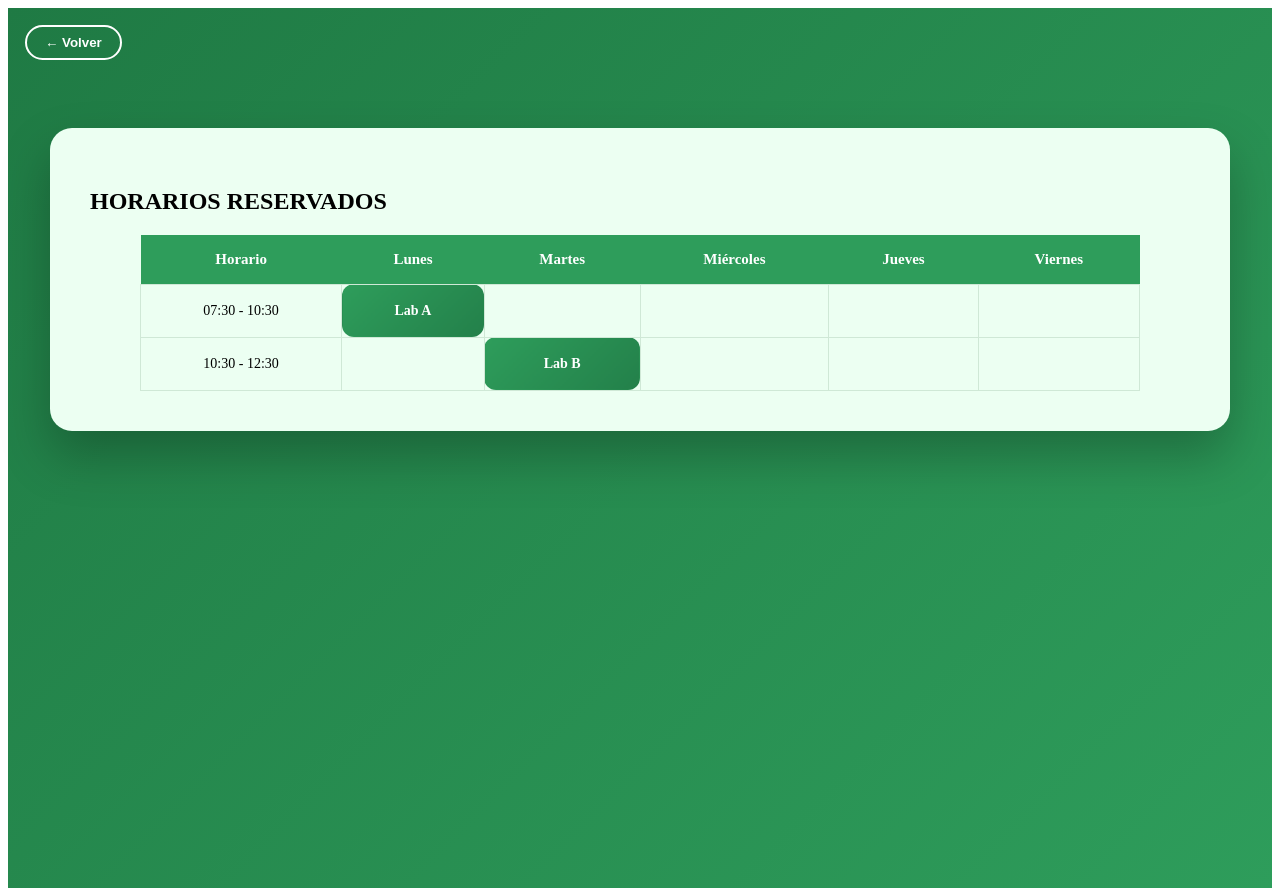
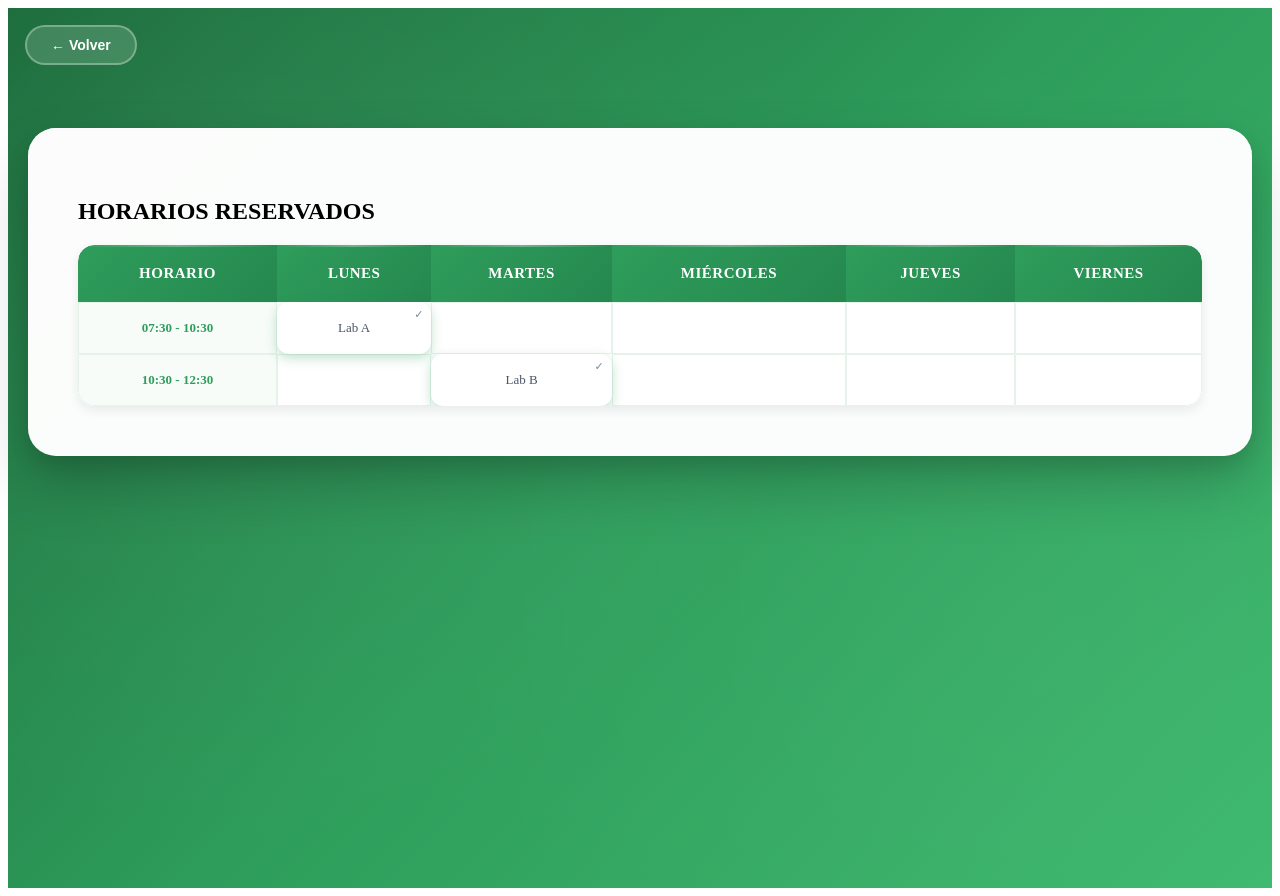
Before and after one commit to Danxxx777/Clab--Sistema, an Angular app in the folder frontend/clab-frontend/: page /horarios in a window 1280 px wide. Built offline with nearby package versions, Linux system fonts and the light colour scheme; sample sign-in values are in the browser's storage.

Commit message:
cambios en el diseño de horarios

```diff
--- a/frontend/clab-frontend/src/app/horarios/horarios.scss
+++ b/frontend/clab-frontend/src/app/horarios/horarios.scss
@@ -1,72 +1,300 @@
 :host {
   display: block;
   min-height: 100vh;
-  background: linear-gradient(135deg, #1f7a44, #2e9d5b);
-  padding: 40px 0;
+  background: linear-gradient(135deg, #1a6b3a 0%, #2e9d5b 50%, #3db96e 100%);
+  padding: 40px 20px;
+  position: relative;
+
+  &::before {
+    content: '';
+    position: absolute;
+    top: 0;
+    left: 0;
+    right: 0;
+    bottom: 0;
+    background-image:
+      radial-gradient(circle at 20% 30%, rgba(255, 255, 255, 0.05) 0%, transparent 50%),
+      radial-gradient(circle at 80% 70%, rgba(255, 255, 255, 0.03) 0%, transparent 50%);
+    pointer-events: none;
+  }
 }
 
-.calendar-card {
-  background: #ecfff2;
-  max-width: 1100px;
-  margin: 80px auto 0 auto;
-  padding: 40px;
-  border-radius: 22px;
-  box-shadow: 0 25px 50px rgba(0, 0, 0, 0.25);
-}
 .volver {
   position: fixed;
   top: 25px;
   left: 25px;
-  background: transparent;
-  border: 2px solid #ffffff;
+  background: rgba(255, 255, 255, 0.15);
+  backdrop-filter: blur(10px);
+  border: 2px solid rgba(255, 255, 255, 0.3);
   color: #ffffff;
-  padding: 8px 18px;
-  border-radius: 20px;
-  font-weight: bold;
+  padding: 10px 24px;
+  border-radius: 25px;
+  font-weight: 600;
+  font-size: 14px;
   cursor: pointer;
-  transition: all 0.2s ease;
+  transition: all 0.3s cubic-bezier(0.4, 0, 0.2, 1);
+  z-index: 100;
+  display: flex;
+  align-items: center;
+  gap: 8px;
+
+  &::before {
+    font-size: 18px;
+    transition: transform 0.3s ease;
+  }
+
+  &:hover {
+    background: #ffffff;
+    color: #1f7a44;
+    border-color: #ffffff;
+    transform: translateX(-4px);
+    box-shadow: 0 8px 20px rgba(0, 0, 0, 0.15);
+
+    &::before {
+      transform: translateX(-3px);
+    }
+  }
+
+  &:active {
+    transform: translateX(-2px) scale(0.98);
+  }
 }
 
-.volver:hover {
-  background: #ffffff;
-  color: #1f7a44;
+.calendar-card {
+  background: rgba(255, 255, 255, 0.98);
+  max-width: 1200px;
+  margin: 80px auto 0 auto;
+  padding: 50px;
+  border-radius: 28px;
+  box-shadow:
+    0 30px 60px rgba(0, 0, 0, 0.2),
+    0 10px 20px rgba(0, 0, 0, 0.1),
+    inset 0 1px 0 rgba(255, 255, 255, 0.9);
+  position: relative;
+  animation: fadeInUp 0.6s ease-out;
+
+  h1 {
+    text-align: center;
+    margin-bottom: 40px;
+    font-size: 32px;
+    font-weight: 700;
+    color: #1a6b3a;
+    letter-spacing: -0.5px;
+    position: relative;
+
+    &::after {
+      content: '';
+      display: block;
+      width: 80px;
+      height: 4px;
+      background: linear-gradient(90deg, #2e9d5b, #3db96e);
+      margin: 16px auto 0;
+      border-radius: 2px;
+    }
+  }
 }
 
 .table-wrapper {
-  display: flex;
-  justify-content: center;
+  overflow-x: auto;
+  border-radius: 16px;
+  box-shadow: 0 4px 12px rgba(0, 0, 0, 0.08);
+
+  &::-webkit-scrollbar {
+    height: 8px;
+  }
+
+  &::-webkit-scrollbar-track {
+    background: #f1f1f1;
+    border-radius: 4px;
+  }
+
+  &::-webkit-scrollbar-thumb {
+    background: #2e9d5b;
+    border-radius: 4px;
+
+    &:hover {
+      background: #1f7a44;
+    }
+  }
 }
 
 .calendar {
   width: 100%;
-  max-width: 1000px;
-  border-collapse: collapse;
+  border-collapse: separate;
+  border-spacing: 0;
   text-align: center;
-}
+  background: white;
+  border-radius: 16px;
+  overflow: hidden;
 
-.calendar th {
-  background: #2e9d5b;
-  color: white;
-  padding: 16px;
-  font-weight: 600;
-  font-size: 15px;
-}
+  th {
+    background: linear-gradient(135deg, #2e9d5b 0%, #25884f 100%);
+    color: white;
+    padding: 20px 16px;
+    font-weight: 700;
+    font-size: 15px;
+    text-transform: uppercase;
+    letter-spacing: 0.5px;
+    position: relative;
 
-.calendar td {
-  padding: 18px 12px;
-  border: 1px solid #cfe8d6;
-  font-size: 14px;
+    &:first-child {
+      border-top-left-radius: 16px;
+    }
+
+    &:last-child {
+      border-top-right-radius: 16px;
+    }
+
+    &::after {
+      content: '';
+      position: absolute;
+      top: 0;
+      left: 0;
+      right: 0;
+      height: 2px;
+      background: linear-gradient(90deg,
+        transparent,
+        rgba(255, 255, 255, 0.3),
+        transparent
+      );
+    }
+  }
+
+  td {
+    padding: 16px 12px;
+    border: 1px solid #e5f3ea;
+    font-size: 13px;
+    color: #4a5568;
+    font-weight: 500;
+    background: white;
+    transition: background-color 0.2s ease;
+
+    &:hover:not(.reserved) {
+      background: #f7fcf9;
+    }
+
+    &:first-child {
+      font-weight: 600;
+      color: #2e9d5b;
+      background: #f7fcf9;
+      white-space: nowrap;
+    }
+  }
+
+  tbody tr {
+    &:last-child td {
+      &:first-child {
+        border-bottom-left-radius: 16px;
+      }
+
+      &:last-child {
+        border-bottom-right-radius: 16px;
+      }
+    }
+
+    &:hover td:not(.reserved) {
+      background: #f7fcf9;
+    }
+  }
 }
 
 .reserved {
-  background: linear-gradient(135deg, #2e9d5b, #23804a);
+  background: linear-gradient(135deg, #2e9d5b 0%, #23804a 100%);
   color: white;
   border-radius: 12px;
-  font-weight: 600;
+  font-weight: 700;
+  font-size: 14px;
+  position: relative;
+  border: 2px solid rgba(255, 255, 255, 0.2) !important;
+  box-shadow:
+    0 4px 12px rgba(46, 157, 91, 0.3),
+    inset 0 1px 0 rgba(255, 255, 255, 0.2);
+  transition: all 0.3s ease;
+
+  &::before {
+    content: '✓';
+    position: absolute;
+    top: 4px;
+    right: 6px;
+    font-size: 11px;
+    opacity: 0.7;
+  }
+
+  &:hover {
+    transform: translateY(-2px);
+    box-shadow:
+      0 6px 16px rgba(46, 157, 91, 0.4),
+      inset 0 1px 0 rgba(255, 255, 255, 0.3);
+  }
+}
+
+@keyframes fadeInUp {
+  from {
+    opacity: 0;
+    transform: translateY(30px);
+  }
+  to {
+    opacity: 1;
+    transform: translateY(0);
+  }
 }
 
 @media (max-width: 900px) {
+  .calendar-card {
+    padding: 30px 20px;
+    margin: 60px 15px 0;
+    border-radius: 20px;
+
+    h1 {
+      font-size: 26px;
+    }
+  }
+
   .calendar {
+    font-size: 13px;
+
+    th, td {
+      padding: 14px 10px;
+    }
+  }
+
+  .volver {
+    padding: 8px 18px;
     font-size: 13px;
   }
 }
+
+@media (max-width: 600px) {
+  :host {
+    padding: 20px 10px;
+  }
+
+  .calendar-card {
+    padding: 25px 15px;
+
+    h1 {
+      font-size: 22px;
+      margin-bottom: 30px;
+    }
+  }
+
+  .calendar {
+    font-size: 12px;
+
+    th, td {
+      padding: 10px 6px;
+    }
+
+    th {
+      font-size: 12px;
+    }
+
+    td:first-child {
+      font-size: 11px;
+    }
+  }
+
+  .reserved {
+    font-size: 13px;
+  }
+}
```
